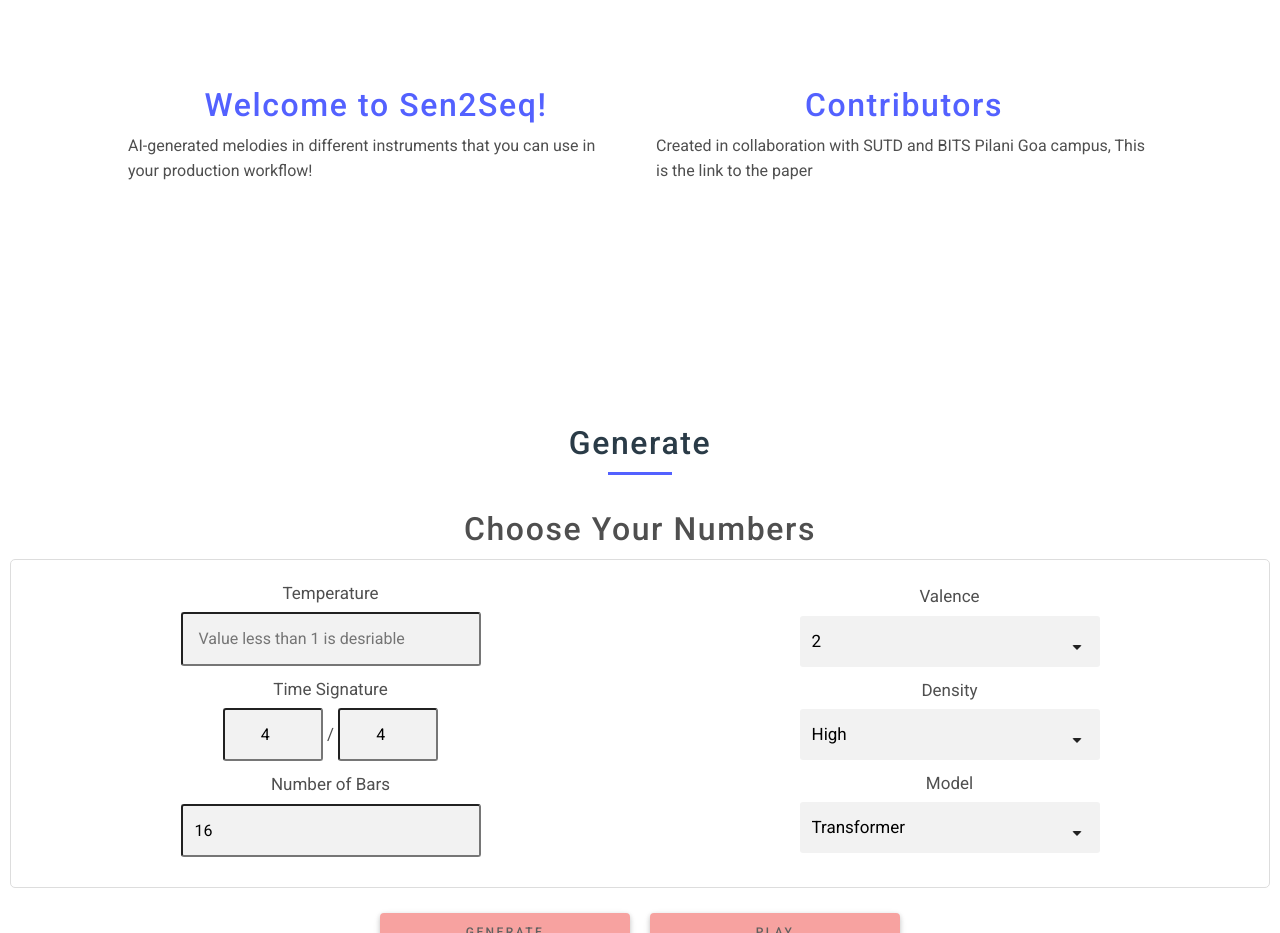
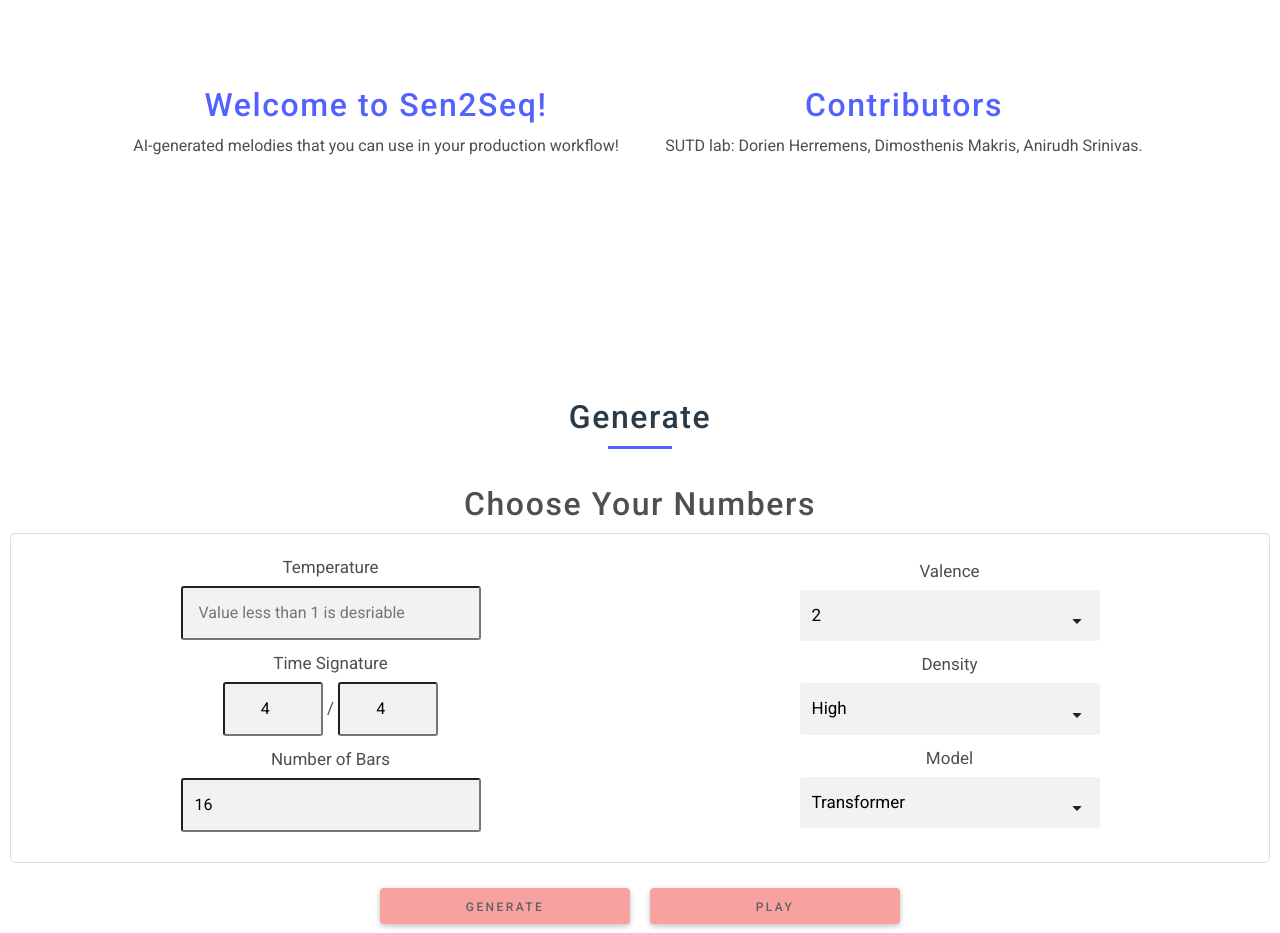
Before and after one commit to dgan181/kylo-ren-app, a website: page public/index.html in a window 1280 px wide. Shown: the part 800-1733 px from the top of the page. Drawn offline with nearby package versions, Linux system fonts and the light colour scheme; a script that the page names is missing.

Commit message:
edit readme.md

```diff
--- a/public/index.html
+++ b/public/index.html
@@ -144,13 +144,13 @@
 
             <div>
                 <h2 class="about__subtitle">Welcome to Sen2Seq!</h2>
-                <span class="about__app">AI-generated melodies in different instruments that you can use in your production workflow!</span>
+                <span class="about__app">AI-generated melodies that you can use in your production workflow!</span>
                 <p class="about__text"></p>
             </div>
 
             <div>
                 <h2 class="about__subtitle">Contributors</h2>
-                <span class="about__app">Created in collaboration with SUTD and BITS Pilani Goa campus, This is the link to the paper</span>
+                <span class="about__app">SUTD lab: Dorien Herremens, Dimosthenis Makris, Anirudh Srinivas.</span>
                 <p class="about__text"></p>
             </div>
 
```
